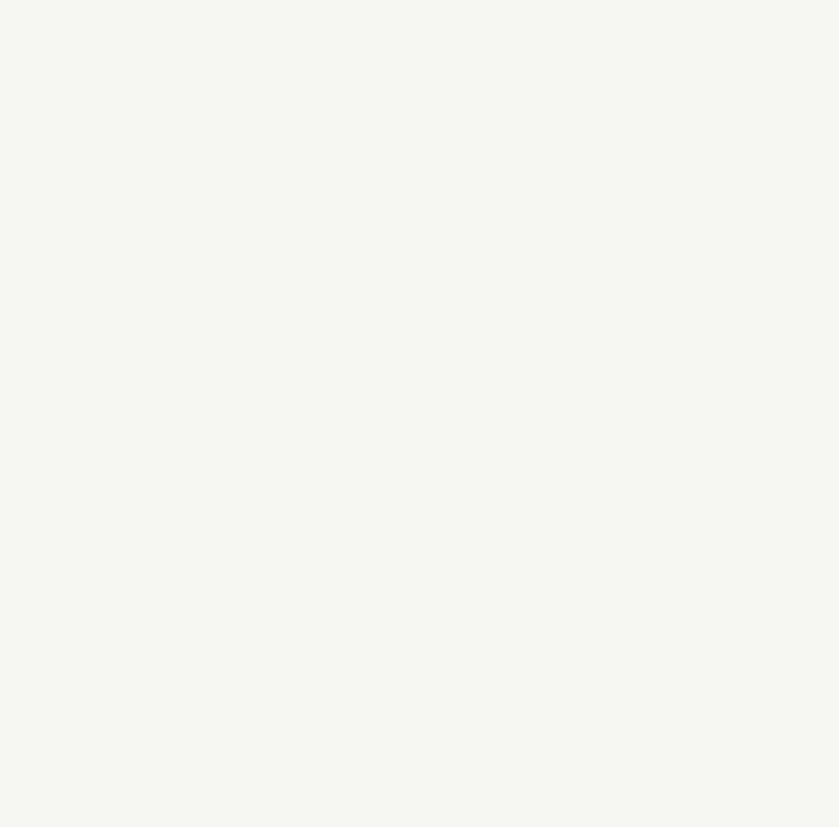
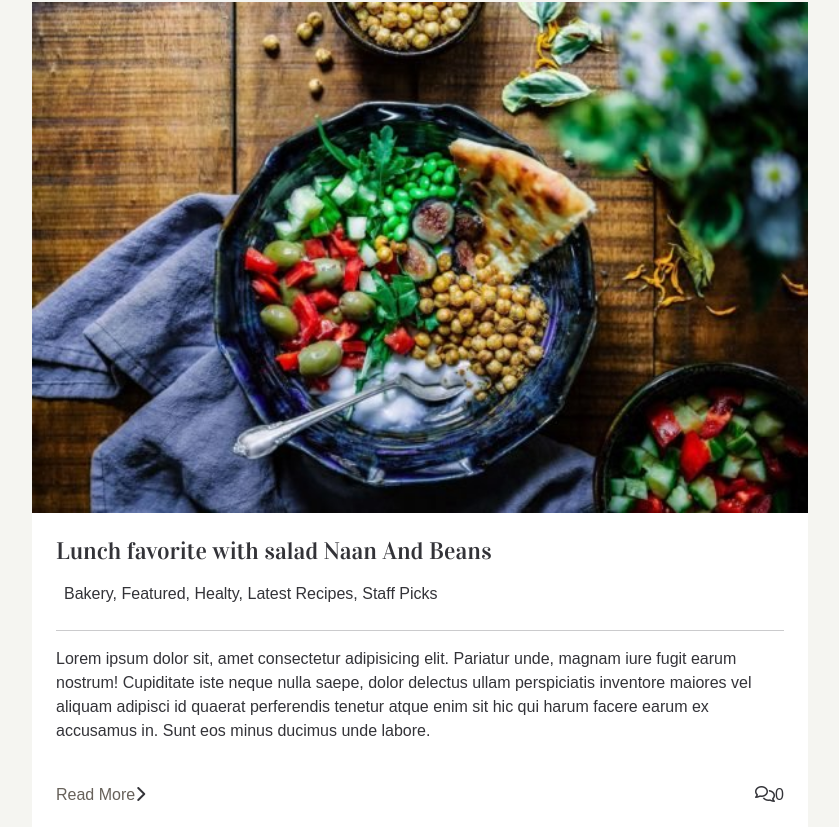
Before and after one commit to manueledigregorio/proj-html-vuejs, a Vue app: page / in a window 1280 px wide. Shown: the part 3127-3954 px from the top of the page, without its empty margins (20-859 px from the left). Before the commit the page ends 2815 px from the top, so only its background shows below. Built offline with nearby package versions, Linux system fonts and the light colour scheme; a web font is replaced by a local one.

Commit message:
[ADD] FarmTable

```diff
--- a/src/components/Main.vue
+++ b/src/components/Main.vue
@@ -2,12 +2,15 @@
 import Hero from './partials/Hero.vue';
 import Recipes from './partials/Recipes.vue';
 import CulinaryColl from './partials/CulinaryColl.vue';
+import FarmTable from './partials/FarmTable.vue';
+
 export default {
   name: 'Main',
   components:{
     Hero,
     Recipes,
     CulinaryColl,
+    FarmTable,
 
   }
 }
@@ -18,6 +21,7 @@ export default {
   <Hero />
   <Recipes/>
   <CulinaryColl />
+  <FarmTable />
 </main>
 
 
--- /dev/null
+++ b/src/components/partials/FarmTable.vue
@@ -0,0 +1,66 @@
+<script>
+import BigCard from './BigCard.vue';
+import {CardTwo} from '../../data/partials/bigCard';
+export default {
+name: 'FarmTable',
+data() {
+  return {
+    CardTwo
+  }
+},
+components:{
+  BigCard,
+}
+}
+</script>
+
+<template>
+  <div class="container ">
+
+    <div class="row">
+    <div class="col-8">
+      <div >
+        <h4>FARM TO TABLE</h4>
+        <p>Lorem ipsum dolor sit amet consectetur, adipisicing elit. Atque laborum qui ut maiores, tempore id nihil facilis minus quaerat doloribus!</p>
+      </div>
+      <div class="mycontainer">
+        <BigCard
+        v-for="(items, index) in CardTwo"
+        :key="index"
+        :items="items" />
+        <div class="px-4 d-flex justify-content-between ">
+          <div>
+            <a href="#">Read More</a>
+            <i class="fa-solid fa-chevron-right"></i>
+          </div>
+          <div>
+            <i class="fa-regular fa-comments"></i>
+            <span>0</span>
+          </div>
+
+        </div>
+      </div>
+    </div>
+    <div class="col-4"></div>
+  </div>
+
+  </div>
+
+</template>
+
+<style lang="scss" scoped>
+@use "../../sass/partials/variabiles.scss" as *;
+  .container{
+    margin-top: 150px;
+  }
+   .mycontainer {
+      width: 100%;
+      background-color: $white;
+      padding-bottom: 20px;
+      margin-top: 80px;
+
+      a{
+        color: $lightblack;
+      }
+    }
+</style>
--- a/src/data/partials/culinary.js
+++ b/src/data/partials/culinary.js
@@ -1,6 +1,6 @@
 export default [
   {
-    img: 'public/drinks-recipes.png',
+    img: '/drinks-recipes.png',
     text:'DRINK'
   },
   {
@@ -28,7 +28,7 @@ export default [
     text:'APPETISERS'
   },
   {
-    img: 'public/quick-easy-recipes.png',
+    img: '/quick-easy-recipes.png',
     text:'QUICK & EASY'
   },
 ]
```
